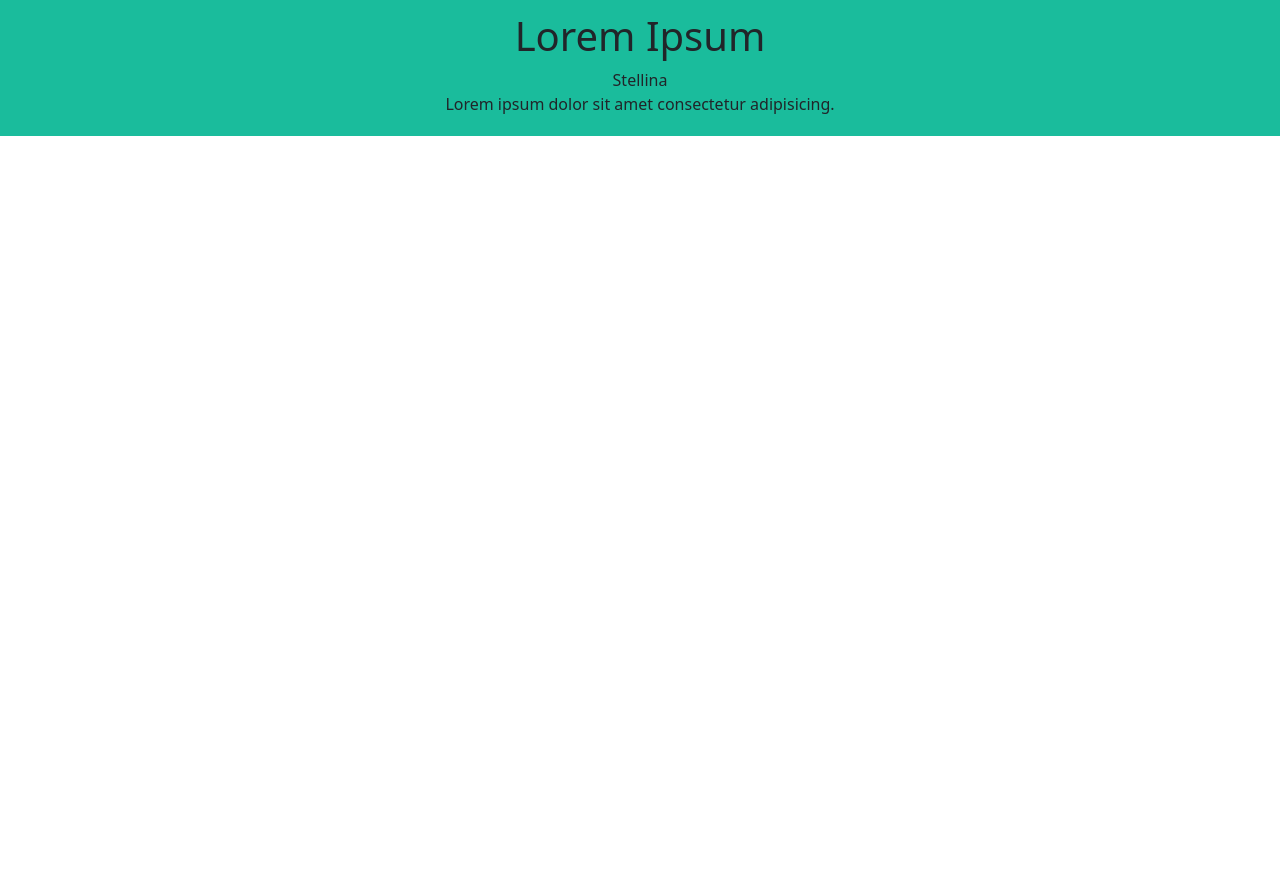
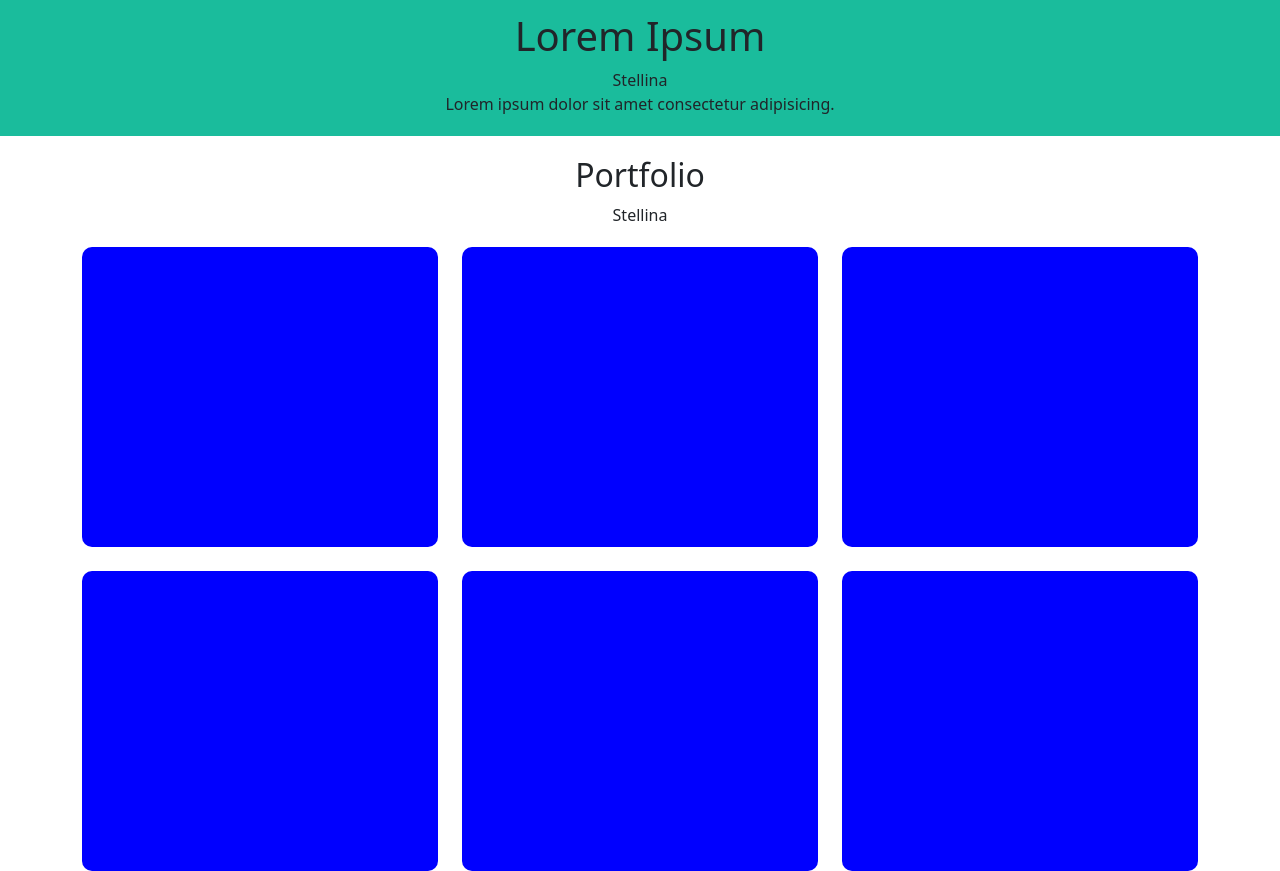
Before and after one commit to Alex12012000/html-css-bootstrap-freelancer, a plain HTML site: page index.html in a window 1280 px wide. Shown: the part 320-1191 px from the top of the page. Before the commit the page ends 800 px from the top, so only its background shows below. Drawn offline with nearby package versions, Linux system fonts and the light colour scheme.

Commit message:
Portfolio Section

```diff
--- a/css/style.css
+++ b/css/style.css
@@ -71,3 +71,11 @@ header {
 .ms_text-area {
     padding: 20px 0;
 }
+
+/* Portfoio Section */
+
+.ms_card {
+    height: 300px;
+    background-color: blue;
+    border-radius: 10px;
+}
--- a/index.html
+++ b/index.html
@@ -85,7 +85,61 @@
             </div>
         </section>
 
+        <!-- Portfolio -->
+        <section>
 
+            <div class="container">
+
+               <!-- Text Area -->
+
+               <div class="ms_text-area text-center">
+                    <h2>Portfolio</h2>
+
+                    <div class="stellina">
+                        Stellina
+                    </div>
+               </div>
+
+               <!-- Cards -->
+
+                <div class="row row-cols-1 row-cols-md-2 row-cols-lg-3 g-4">
+
+                    <!-- Columns -->
+                    <div class="col">
+                        <div class="ms_card">
+                        </div>
+                    </div>
+
+                    <div class="col">
+                        <div class="ms_card">
+                        </div>
+                    </div>
+
+                    <div class="col">
+                        <div class="ms_card">
+                        </div>
+                    </div>
+
+                    <div class="col">
+                        <div class="ms_card">
+                        </div>
+                    </div>
+
+                    <div class="col">
+                        <div class="ms_card">
+                        </div>
+                    </div>
+
+                    <div class="col">
+                        <div class="ms_card">
+                        </div>
+                    </div>
+
+                </div>
+            </div>
+
+
+        </section>
 
     </main>
 
```
